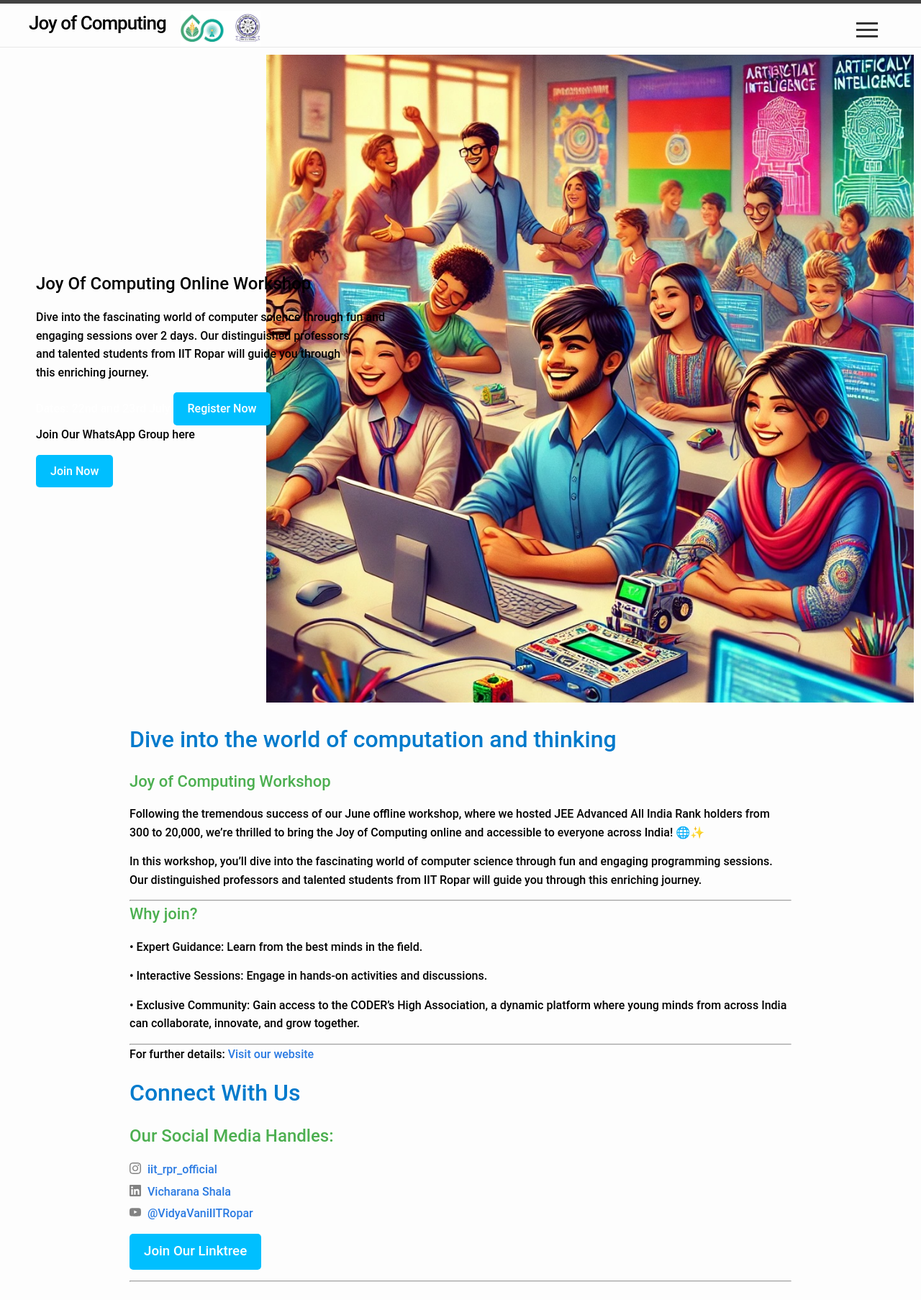
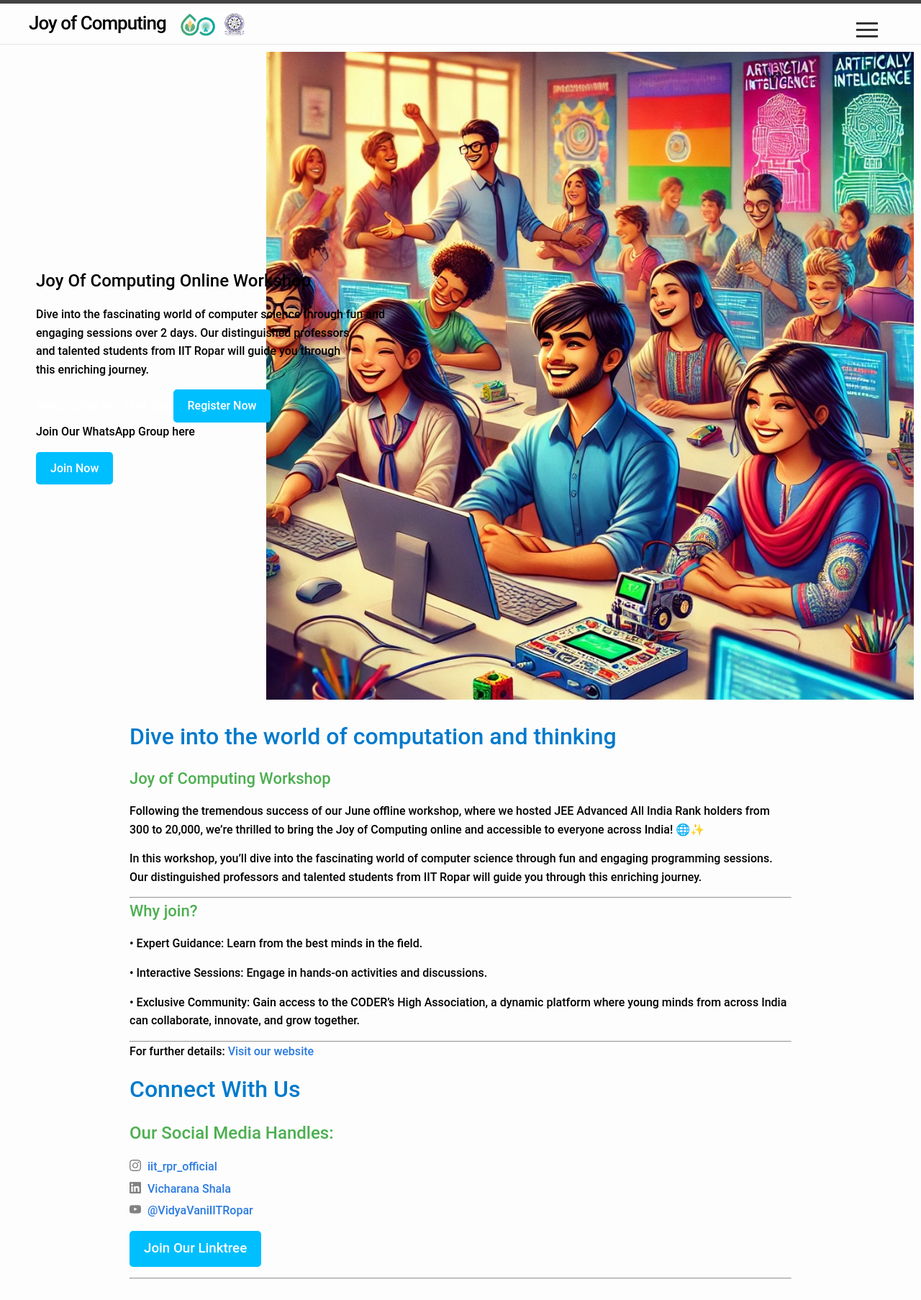
Before and after one commit to sudarshansudarshan/joc, a Jekyll site: the page built from index.markdown, in a window 1280 px wide. Shown: the whole page at 72% size. Built offline with Jekyll 4.4.1, drawn with Linux system fonts in a browser that asks for light colours.

Commit message:
Update header.html

```diff
--- a/_includes/header.html
+++ b/_includes/header.html
@@ -4,7 +4,7 @@
     {%- assign page_paths = site.header_pages | default: default_paths -%}
     <a class="site-title" rel="author" href="{{ "/" | relative_url }}" style="text-decoration: none; color: black; padding: 0 20px;">{{ site.title | escape }}</a>
 
-  <img src="/images/Logos.jpg" alt="Logo 1" style="height: 50px; margin-right: 10px; margin-top: 10px;">
+  <img src="images/Logos.jpg" alt="Logo 1" style="height: 40px; margin-right: 10px; margin-top: 10px;">
 
 
 
```
